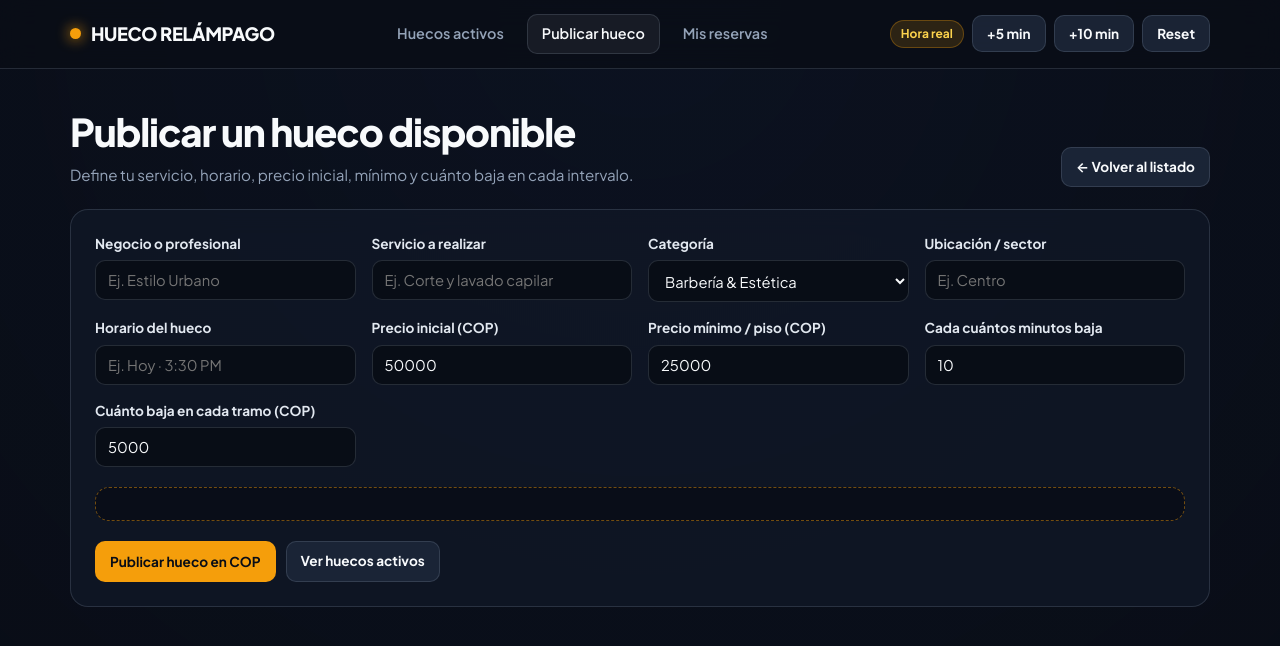
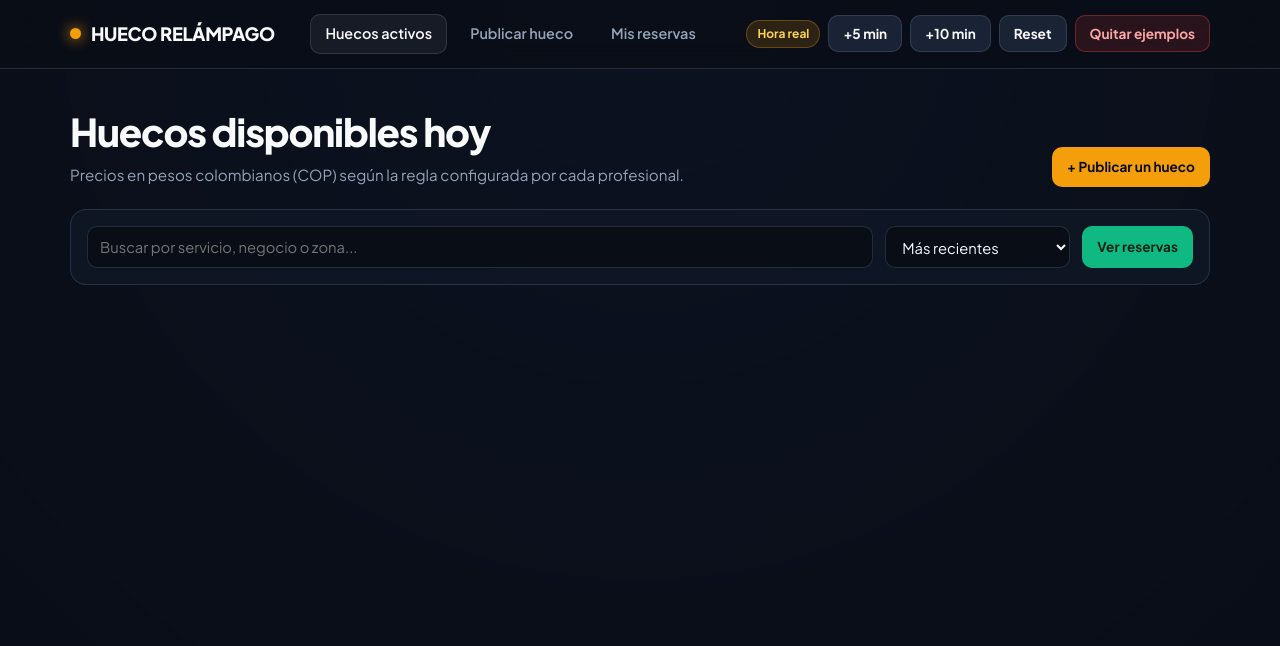
Before and after one commit to echavarriajuanjose08-bot/Hueco-Rel-mpago-Ofertas-de-ltimo-minuto-en-COP, a plain HTML site: page pages/publicar.html in a window 1280 px wide. Drawn offline with Linux system fonts and the light colour scheme; files that its build step writes are made by us from their sources.

Commit message:
Update publicar.html

```diff
--- a/pages/publicar.html
+++ b/pages/publicar.html
@@ -3,24 +3,24 @@
 <head>
   <meta charset="UTF-8" />
   <meta name="viewport" content="width=device-width, initial-scale=1.0" />
-  <title>Publicar Hueco · Hueco Relámpago</title>
+  <title>Hueco Relámpago · Ofertas de último minuto en COP</title>
   <link rel="preconnect" href="https://fonts.googleapis.com" />
   <link rel="preconnect" href="https://fonts.gstatic.com" crossorigin />
   <link href="https://fonts.googleapis.com/css2?family=Plus+Jakarta+Sans:wght@400;600;700;800&display=swap" rel="stylesheet" />
-  <link rel="stylesheet" href="../assets/css/styles.css" />
+  <link rel="stylesheet" href="./assets/css/styles.css" />
 </head>
-<body class="page-publicar">
+<body class="page-inicio">
   <header class="topbar">
     <div class="topbar-inner">
-      <a class="brand" href="../index.html">
+      <a class="brand" href="./index.html">
         <span class="brand-dot"></span>
         <span>HUECO RELÁMPAGO</span>
       </a>
 
       <nav class="nav-links">
-        <a class="nav-link" href="../index.html">Huecos activos</a>
-        <a class="nav-link active" href="./publicar.html">Publicar hueco</a>
-        <a class="nav-link" href="./mis-reservas.html">Mis reservas</a>
+        <a class="nav-link active" href="./index.html">Huecos activos</a>
+        <a class="nav-link" href="./pages/publicar.html">Publicar hueco</a>
+        <a class="nav-link" href="./pages/mis-reservas.html">Mis reservas</a>
       </nav>
 
       <div class="sim-controls">
@@ -28,6 +28,7 @@
         <button id="btn-sim-5" type="button" class="btn">+5 min</button>
         <button id="btn-sim-10" type="button" class="btn">+10 min</button>
         <button id="btn-sim-reset" type="button" class="btn">Reset</button>
+        <button id="btn-clear-demos" type="button" class="btn btn-danger">Quitar ejemplos</button>
       </div>
     </div>
   </header>
@@ -35,78 +36,29 @@
   <main class="container">
     <div class="page-header">
       <div>
-        <h1 class="page-title">Publicar un hueco disponible</h1>
-        <p class="page-subtitle">Define tu servicio, horario, precio inicial, mínimo y cuánto baja en cada intervalo.</p>
+        <h1 class="page-title">Huecos disponibles hoy</h1>
+        <p class="page-subtitle">Precios en pesos colombianos (COP) según la regla configurada por cada profesional.</p>
       </div>
-      <a class="btn" href="../index.html">← Volver al listado</a>
+      <a class="btn btn-primary" href="./pages/publicar.html">+ Publicar un hueco</a>
     </div>
 
-    <form id="publish-form" class="form-card">
-      <div class="form-grid">
-        <div class="field">
-          <label for="businessName">Negocio o profesional</label>
-          <input id="businessName" class="input" type="text" required placeholder="Ej. Estilo Urbano" />
-        </div>
+    <section class="toolbar">
+      <input id="search-input" class="input" type="search" placeholder="Buscar por servicio, negocio o zona..." />
+      <select id="sort-select" class="select">
+        <option value="recent">Más recientes</option>
+        <option value="price-asc">Menor precio actual</option>
+        <option value="discount-desc">Mayor descuento</option>
+      </select>
+      <a class="btn btn-success" href="./pages/mis-reservas.html">Ver reservas</a>
+    </section>
 
-        <div class="field">
-          <label for="serviceName">Servicio a realizar</label>
-          <input id="serviceName" class="input" type="text" required placeholder="Ej. Corte y lavado capilar" />
-        </div>
-
-        <div class="field">
-          <label for="category">Categoría</label>
-          <select id="category" class="select">
-            <option value="Barbería & Estética">Barbería & Estética</option>
-            <option value="Odontología & Salud">Odontología & Salud</option>
-            <option value="Entrenamiento">Entrenamiento</option>
-            <option value="Mecánica & Taller">Mecánica & Taller</option>
-            <option value="Otros">Otros</option>
-          </select>
-        </div>
-
-        <div class="field">
-          <label for="location">Ubicación / sector</label>
-          <input id="location" class="input" type="text" required placeholder="Ej. Centro" />
-        </div>
-
-        <div class="field">
-          <label for="timeLabel">Horario del hueco</label>
-          <input id="timeLabel" class="input" type="text" required placeholder="Ej. Hoy · 3:30 PM" />
-        </div>
-
-        <div class="field">
-          <label for="startPrice">Precio inicial (COP)</label>
-          <input id="startPrice" class="input" type="number" min="1000" step="500" value="50000" required />
-        </div>
-
-        <div class="field">
-          <label for="minPrice">Precio mínimo / piso (COP)</label>
-          <input id="minPrice" class="input" type="number" min="0" step="500" value="25000" required />
-        </div>
-
-        <div class="field">
-          <label for="intervalMinutes">Cada cuántos minutos baja</label>
-          <input id="intervalMinutes" class="input" type="number" min="1" max="180" value="10" required />
-        </div>
-
-        <div class="field">
-          <label for="stepCOP">Cuánto baja en cada tramo (COP)</label>
-          <input id="stepCOP" class="input" type="number" min="500" step="500" value="5000" required />
-        </div>
-      </div>
-
-      <div id="rule-preview" class="preview-box"></div>
-
-      <div style="margin-top: 20px; display: flex; gap: 10px; flex-wrap: wrap;">
-        <button type="submit" class="btn btn-primary">Publicar hueco en COP</button>
-        <a class="btn" href="../index.html">Ver huecos activos</a>
-      </div>
-    </form>
+    <div id="category-chips" class="chips"></div>
+    <section id="slots-grid" class="slots-grid"></section>
   </main>
 
   <script type="module">
-    import { initPublishPage } from "../assets/js/ui.js";
-    initPublishPage();
+    import { initIndexPage } from "./assets/js/ui.js";
+    initIndexPage();
   </script>
 </body>
 </html>
```
